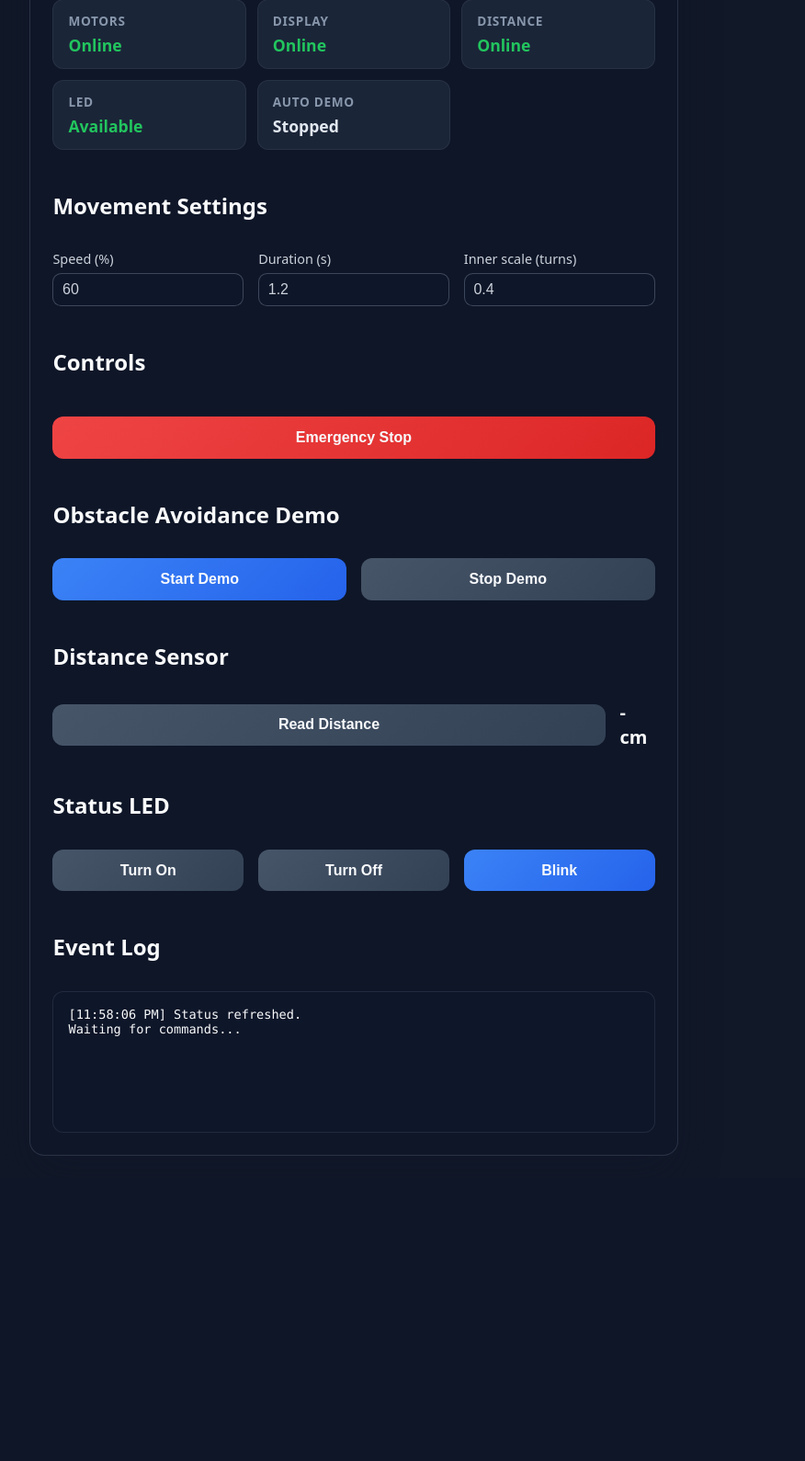
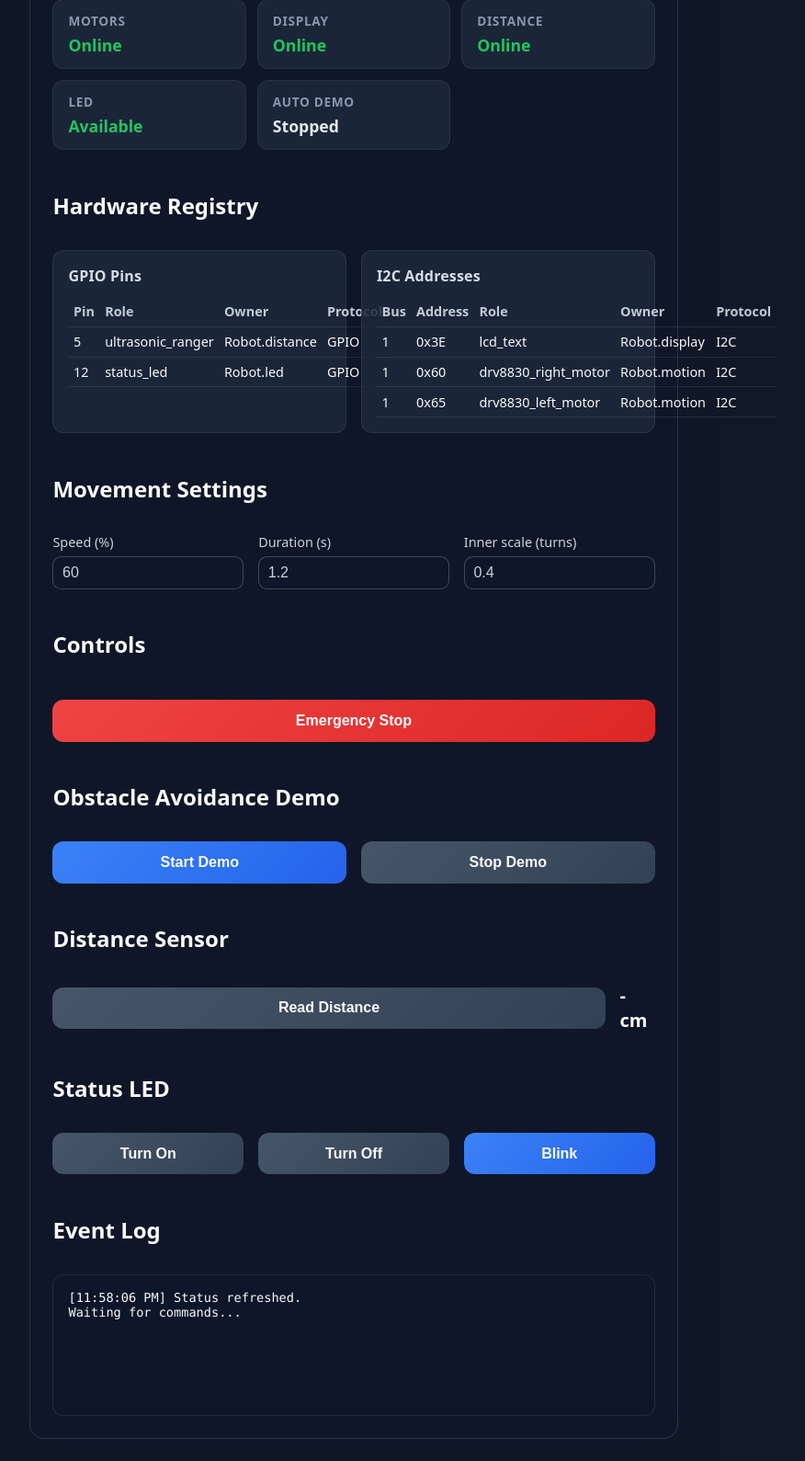
Before and after one commit to MERL-Rose-Hulman/LilyBot-Raspberry-Pi, a Flask app: template code/Python/templates/index.html in a window 1280 px wide. Shown: the part 224-1813 px from the top of the page at 92% size, without its empty margins (255-1131 px from the left). Before the commit the page ends 1481 px from the top, so only its background shows below. Run offline with Flask 3, Linux system fonts and the light colour scheme; the template is opened without the code that fills it, so the values that code supplies are empty.

Commit message:
add hardware manger layer

```diff
--- a/code/Python/templates/index.html
+++ b/code/Python/templates/index.html
@@ -140,6 +140,46 @@
         font-size: 1.25rem;
         font-weight: 600;
       }
+      .hardware-grid {
+        display: grid;
+        grid-template-columns: repeat(auto-fit, minmax(240px, 1fr));
+        gap: 1rem;
+      }
+      .hardware-card {
+        background: rgba(30, 41, 59, 0.85);
+        border: 1px solid rgba(148, 163, 184, 0.12);
+        border-radius: 0.75rem;
+        padding: 1rem;
+        display: flex;
+        flex-direction: column;
+        gap: 0.75rem;
+      }
+      .hardware-card h3 {
+        margin: 0;
+        font-size: 1rem;
+        letter-spacing: 0.01em;
+        color: rgba(226, 232, 240, 0.95);
+      }
+      .hardware-table table {
+        width: 100%;
+        border-collapse: collapse;
+        font-size: 0.9rem;
+      }
+      .hardware-table th,
+      .hardware-table td {
+        text-align: left;
+        padding: 0.4rem 0.35rem;
+        border-bottom: 1px solid rgba(148, 163, 184, 0.15);
+      }
+      .hardware-table th {
+        font-weight: 600;
+        color: rgba(226, 232, 240, 0.85);
+      }
+      .hardware-placeholder {
+        margin: 0;
+        font-size: 0.9rem;
+        color: rgba(148, 163, 184, 0.7);
+      }
     </style>
   </head>
   <body>
@@ -159,6 +199,20 @@
           <div class="status-card"><strong>Distance</strong><span id="status-distance" class="status-indicator">-</span></div>
           <div class="status-card"><strong>LED</strong><span id="status-led" class="status-indicator">-</span></div>
           <div class="status-card"><strong>Auto Demo</strong><span id="status-demo" class="status-indicator">-</span></div>
+        </div>
+      </section>
+
+      <section>
+        <h2>Hardware Registry</h2>
+        <div class="hardware-grid">
+          <div class="hardware-card">
+            <h3>GPIO Pins</h3>
+            <div id="hardware-gpio" class="hardware-table"></div>
+          </div>
+          <div class="hardware-card">
+            <h3>I2C Addresses</h3>
+            <div id="hardware-i2c" class="hardware-table"></div>
+          </div>
         </div>
       </section>
 
@@ -240,6 +294,8 @@
       ledButtons.forEach((btn) => {
         if (btn) btn.disabled = true;
       });
+      const hardwareGpioEl = document.getElementById("hardware-gpio");
+      const hardwareI2cEl = document.getElementById("hardware-i2c");
 
       const nonStopActions = Object.keys(actionLabels).filter((name) => name !== "stop");
       const latestStatus = { demo_running: false, led_available: false };
@@ -265,6 +321,80 @@
           el.textContent = state;
           el.style.color = labels.stringColor || "#e2e8f0";
         }
+      }
+
+      function renderResourceTable(container, headers, rows, emptyLabel) {
+        if (!container) return;
+        if (!rows.length) {
+          container.innerHTML = `<p class="hardware-placeholder">${emptyLabel}</p>`;
+          return;
+        }
+        const headerHtml = headers.map((title) => `<th>${title}</th>`).join("");
+        const rowsHtml = rows
+          .map((cols) => `<tr>${cols.map((col) => `<td>${col}</td>`).join("")}</tr>`)
+          .join("");
+        container.innerHTML = `<table><thead><tr>${headerHtml}</tr></thead><tbody>${rowsHtml}</tbody></table>`;
+      }
+
+      function renderHardware(snapshot) {
+        const gpioData = snapshot?.gpio || {};
+        const gpioRows = Object.entries(gpioData)
+          .map(([pin, record]) => ({
+            pin: Number(pin),
+            role: record?.role || "-",
+            owner: record?.owner || "-",
+            protocol: record?.protocol || "GPIO",
+          }))
+          .sort((a, b) => a.pin - b.pin)
+          .map((entry) => [
+            Number.isNaN(entry.pin) ? String(entry.pin) : entry.pin.toString(),
+            entry.role,
+            entry.owner,
+            entry.protocol,
+          ]);
+        renderResourceTable(
+          hardwareGpioEl,
+          ["Pin", "Role", "Owner", "Protocol"],
+          gpioRows,
+          "No GPIO pins reserved."
+        );
+
+        const i2cData = snapshot?.i2c || {};
+        const i2cRows = Object.entries(i2cData)
+          .map(([key, record]) => {
+            const [bus, address] = key.split(":");
+            const busId = Number(bus);
+            const addressNum = Number(address);
+            const addrText = Number.isNaN(addressNum)
+              ? address
+              : `0x${addressNum.toString(16).toUpperCase().padStart(2, "0")}`;
+            return {
+              bus: Number.isNaN(busId) ? bus : busId,
+              address: addrText,
+              role: record?.role || "-",
+              owner: record?.owner || "-",
+              protocol: record?.protocol || "I2C",
+            };
+          })
+          .sort((a, b) => {
+            const busA = typeof a.bus === "number" ? a.bus : Number.MAX_SAFE_INTEGER;
+            const busB = typeof b.bus === "number" ? b.bus : Number.MAX_SAFE_INTEGER;
+            if (busA !== busB) return busA - busB;
+            return a.address.localeCompare(b.address);
+          })
+          .map((entry) => [
+            typeof entry.bus === "number" ? entry.bus.toString() : entry.bus,
+            entry.address,
+            entry.role,
+            entry.owner,
+            entry.protocol,
+          ]);
+        renderResourceTable(
+          hardwareI2cEl,
+          ["Bus", "Address", "Role", "Owner", "Protocol"],
+          i2cRows,
+          "No I2C devices reserved."
+        );
       }
 
       async function refreshStatus() {
@@ -294,6 +424,7 @@
           });
           demoStartBtn.disabled = latestStatus.demo_running;
           demoStopBtn.disabled = !latestStatus.demo_running;
+          renderHardware(data.hardware || {});
           if (typeof data.defaults?.speed === "number") {
             speedEl.value = data.defaults.speed;
           }
```
